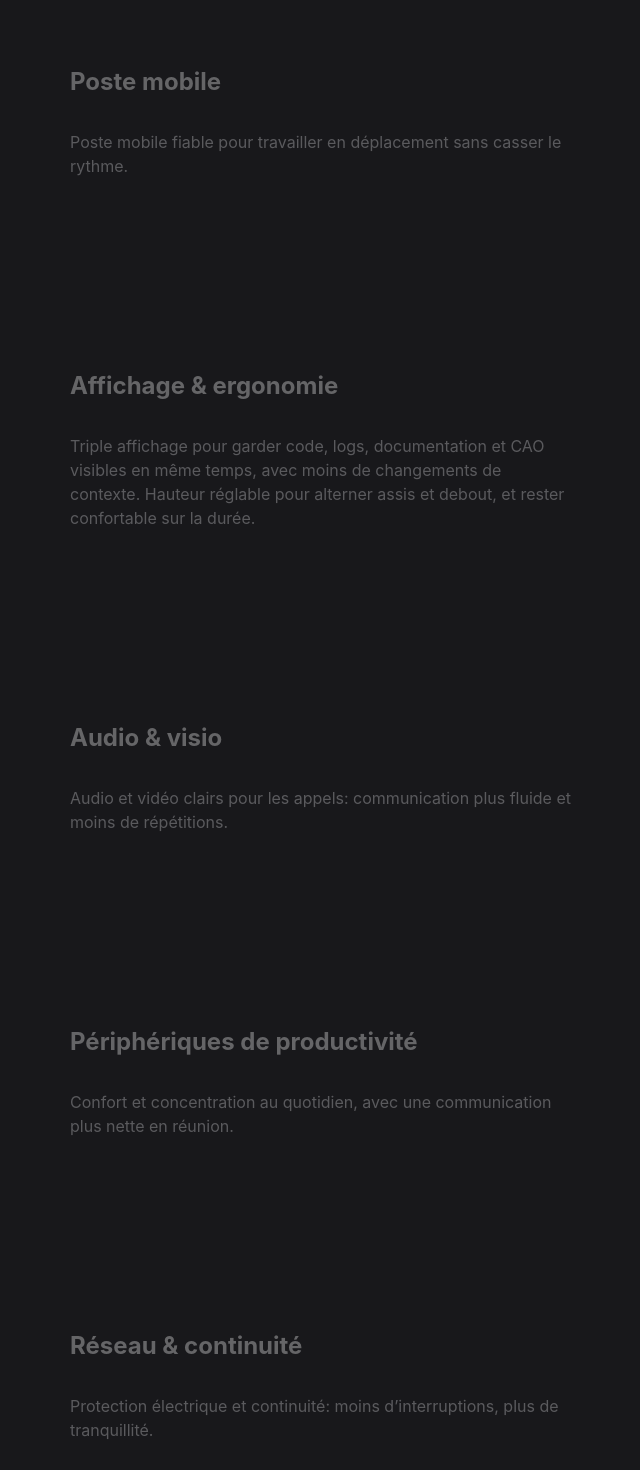
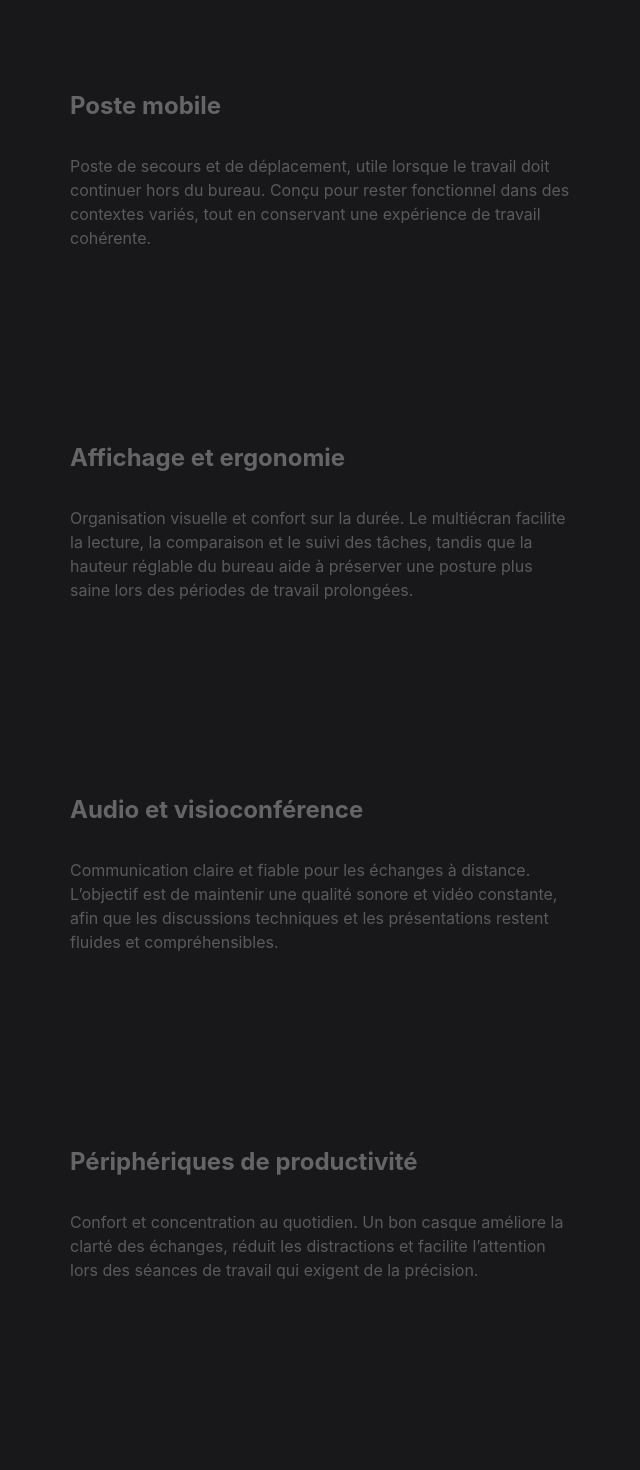
Before and after one commit to CodeDeJustin/justinallard.ca, a Next.js app: page /materiel in a window 1280 px wide. Shown: the part 800-2270 px from the top of the page, without its empty margins (90-730 px from the left). Built offline with nearby package versions, Linux system fonts and the light colour scheme.

Commit message:
Correction de phrases

```diff
--- a/app/materiel/page.tsx
+++ b/app/materiel/page.tsx
@@ -15,7 +15,7 @@ export default function MaterielPage() {
         <p className="text-zinc-400 text-sm md:text-base max-w-2xl mt-8 md:leading-loose tracking-wide">
           Mon poste de travail pour le développement, la CAO et les tests: une
           configuration sobre, fiable et optimisée pour rester efficace et
-          confortable sur la durée.
+          confortable.
         </p>
 
         <div className="mt-10">
--- a/app/profil/page.tsx
+++ b/app/profil/page.tsx
@@ -35,8 +35,7 @@ export default function ProfilPage() {
           <p className="text-zinc-400 text-sm md:text-base max-w-2xl mt-4 md:leading-loose tracking-wide">
             Mon parcours inclut aussi l’automatisation CAO et l’intégration PLM
             (PTC Creo, Windchill), ce qui me rend à l’aise autant côté “écran et
-            API” que côté ingénierie et processus. Si une solution dépend d’un
-            miracle en production, je préfère qu’on en parle tout de suite.
+            API” que côté ingénierie et processus.
           </p>
         </div>
 
--- a/app/technologies/page.tsx
+++ b/app/technologies/page.tsx
@@ -16,7 +16,7 @@ export default function TechnologiesPage() {
         <p className="text-zinc-400 mt-6 md:leading-loose max-w-3xl">
           Voici ma pile technologique, regroupée par domaines: développement,
           backend & données, outils, mobile et CAO/PLM. C’est ce que j’utilise
-          pour livrer, automatiser et maintenir des solutions solides.
+          pour livrer, automatiser et maintenir des solutions concrètes.
         </p>
 
         <TechnologiesShowcase />
--- a/components/Hero.tsx
+++ b/components/Hero.tsx
@@ -21,9 +21,9 @@ export const Hero = () => {
       </h1>
 
       <p className="text-zinc-400 text-sm md:text-base max-w-2xl mt-8 leading-loose tracking-wide">
-        Je transforme des besoins concrets en solutions solides: applications
-        web, outils internes et automatisations qui coupent dans le répétitif.
-        Mon atout, c’est un profil hybride Full Stack + CAO/PLM, soutenu par une
+        Je transforme des besoins concrets en solutions concrètes: applications
+        web, outils internes et automatisations qui gagnent en efficacité. Mon
+        atout, c’est un profil hybride Full Stack + CAO/PLM, soutenu par une
         rigueur de livraison (PMP, Scrum): cadrage clair, exécution propre,
         décisions qui survivent au monde réel. Résultat: moins de friction, plus
         de valeur livrée.
--- a/constants/materiel.ts
+++ b/constants/materiel.ts
@@ -1,99 +1,101 @@
 export const uses = [
   {
+    id: "desktop_xps",
     name: "Ordinateur de bureau Dell XPS",
     description:
-      "Station de travail stable pour développement intensif et charges 3D, pensée pour la constance sur de longues sessions.",
+      "Poste de travail fixe conçu pour des sessions prolongées de développement logiciel et de modélisation tridimensionnelle. Priorise la stabilité, la constance des performances et le confort lors de charges de travail soutenues.",
   },
   {
+    id: "monitors_27",
     name: "Trois moniteurs Dell 27 pouces",
     description:
-      "Triple affichage pour garder code, logs, documentation et CAO visibles en même temps, avec moins de changements de contexte.",
+      "Trois écrans de 27 pouces pour afficher simultanément le code, les messages de diagnostic, la documentation et les vues de conception assistée par ordinateur. Réduit les changements de contexte, améliore l’organisation visuelle et limite la fatigue liée aux basculements fréquents.",
   },
   {
-    name: "Webcam + audio Logitech",
+    id: "logitech_av",
+    name: "Webcam et audio Logitech",
     description:
-      "Audio et vidéo clairs pour les appels: communication plus fluide et moins de répétitions.",
+      "Ensemble webcam et audio Logitech offrant une image nette et une captation vocale claire. Utile pour les rencontres à distance, les échanges techniques et l’enregistrement de démonstrations, avec une qualité constante d’une séance à l’autre.",
   },
   {
+    id: "desk_motionwise",
     name: "Bureau ergonomique Motionwise (hauteur réglable)",
     description:
-      "Hauteur réglable pour alterner assis et debout, et rester confortable sur la durée.",
+      "Bureau à hauteur réglable permettant d’alterner entre la position assise et la position debout. Favorise une meilleure posture, un confort durable et une routine de travail plus équilibrée sur de longues périodes.",
   },
   {
+    id: "laptop_envy",
     name: "Ordinateur portable HP Envy",
     description:
-      "Poste mobile fiable pour travailler en déplacement sans casser le rythme.",
+      "Poste mobile fiable pour travailler hors du bureau, que ce soit en déplacement ou en environnement temporaire. Pratique pour la consultation, la validation, les ajustements et le dépannage lorsque le poste principal n’est pas disponible.",
   },
   {
-    name: "Batteries de secours / onduleurs APC",
+    id: "ups_apc",
+    name: "Batteries de secours et onduleurs APC",
     description:
-      "Protection électrique et continuité: moins d’interruptions, plus de tranquillité.",
+      "Protection électrique contre les surtensions et les microcoupures, avec maintien temporaire de l’alimentation en cas de panne. Permet de terminer une session proprement, de protéger l’équipement et de réduire les risques de perte de données.",
   },
   {
-    name: "Casque PlayStation PULSE 3D (et autres accessoires)",
+    id: "headset_pulse3d",
+    name: "Casque PlayStation PULSE 3D (et accessoires)",
     description:
-      "Confort et concentration au quotidien, avec une communication plus nette en réunion.",
+      "Casque confortable pour l’écoute et la communication, utile au quotidien. Aide à mieux isoler les bruits ambiants et améliore l’intelligibilité de la voix lors des échanges à distance.",
   },
 ] as const;
 
-const usesDescByName = new Map<string, string>(
-  uses.map((u) => [u.name, u.description]),
-);
-
-const descFrom = (names: string[], fallback = "Détails à venir.") => {
-  const parts = names
-    .map((n) => usesDescByName.get(n))
-    .filter((v): v is string => typeof v === "string" && v.trim().length > 0)
-    .map((s) => s.trim().replace(/\s+/g, " "))
-    .map((s) => (/[.!?]$/.test(s) ? s : `${s}.`));
-
-  return parts.length ? parts.slice(0, 2).join(" ") : fallback;
-};
+export type UseId = (typeof uses)[number]["id"];
+export const usesById = Object.fromEntries(
+  uses.map((u) => [u.id, u]),
+) as Record<UseId, (typeof uses)[number]>;
 
 export type MaterielContentItem = {
   title: string;
   image: string;
   description: string;
+  items?: UseId[];
 };
 
 export const materielContent: MaterielContentItem[] = [
   {
     title: "Poste principal",
     image: "/images/materiel/carrousel6.jpg",
-    description: descFrom([
-      "Ordinateur de bureau Dell XPS",
-      "Trois moniteurs Dell 27 pouces",
-      "Bureau ergonomique Motionwise (hauteur réglable)",
-    ]),
+    description:
+      "Poste de travail fixe pensé pour la productivité et la constance. L’objectif est de soutenir des sessions prolongées en développement logiciel et en conception assistée par ordinateur, tout en maintenant une ergonomie stable et un espace de travail organisé.",
+    items: ["desktop_xps", "monitors_27", "desk_motionwise"],
   },
   {
     title: "Poste mobile",
     image: "/images/materiel/carrousel1.jpg",
-    description: descFrom(["Ordinateur portable HP Envy"]),
+    description:
+      "Poste de secours et de déplacement, utile lorsque le travail doit continuer hors du bureau. Conçu pour rester fonctionnel dans des contextes variés, tout en conservant une expérience de travail cohérente.",
+    items: ["laptop_envy"],
   },
   {
-    title: "Affichage & ergonomie",
+    title: "Affichage et ergonomie",
     image: "/images/materiel/carrousel4.jpg",
-    description: descFrom([
-      "Trois moniteurs Dell 27 pouces",
-      "Bureau ergonomique Motionwise (hauteur réglable)",
-    ]),
+    description:
+      "Organisation visuelle et confort sur la durée. Le multiécran facilite la lecture, la comparaison et le suivi des tâches, tandis que la hauteur réglable du bureau aide à préserver une posture plus saine lors des périodes de travail prolongées.",
+    items: ["monitors_27", "desk_motionwise"],
   },
   {
-    title: "Audio & visio",
+    title: "Audio et visioconférence",
     image: "/images/materiel/carrousel2.jpg",
-    description: descFrom(["Webcam + audio Logitech"]),
+    description:
+      "Communication claire et fiable pour les échanges à distance. L’objectif est de maintenir une qualité sonore et vidéo constante, afin que les discussions techniques et les présentations restent fluides et compréhensibles.",
+    items: ["logitech_av"],
   },
   {
     title: "Périphériques de productivité",
     image: "/images/materiel/carrousel3.jpg",
-    description: descFrom([
-      "Casque PlayStation PULSE 3D (et autres accessoires)",
-    ]),
+    description:
+      "Confort et concentration au quotidien. Un bon casque améliore la clarté des échanges, réduit les distractions et facilite l’attention lors des séances de travail qui exigent de la précision.",
+    items: ["headset_pulse3d"],
   },
   {
-    title: "Réseau & continuité",
+    title: "Continuité et protection",
     image: "/images/materiel/carrousel5.jpg",
-    description: descFrom(["Batteries de secours / onduleurs APC"]),
+    description:
+      "Prévisibilité et protection de l’équipement. Les onduleurs et batteries de secours limitent l’impact des variations électriques, réduisent les interruptions et contribuent à préserver l’intégrité des données.",
+    items: ["ups_apc"],
   },
 ];
```
